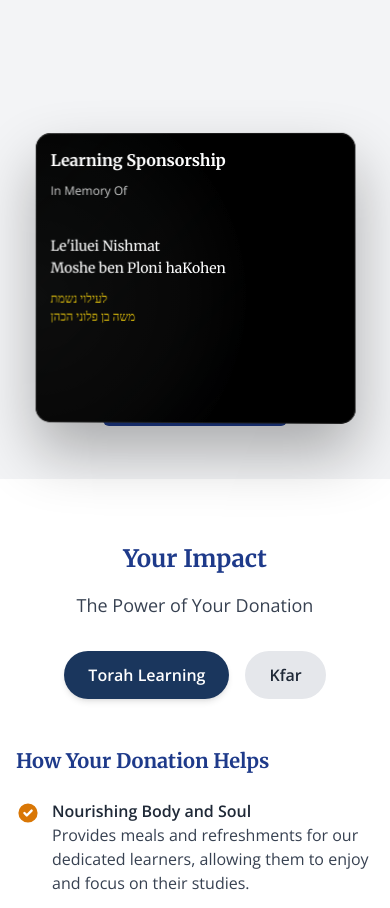
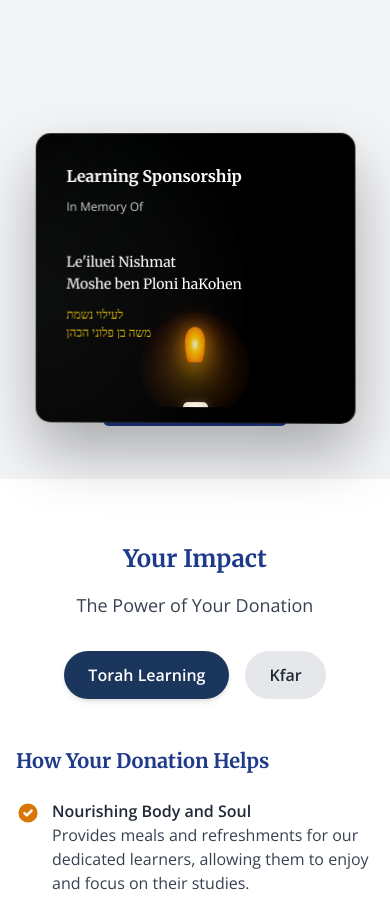
Before and after one commit to doroncodes/sponsorlearning, a plain HTML site: page index.html in a window 390 px wide. Shown: the part 3900-4808 px from the top of the page. Drawn offline with nearby package versions, Linux system fonts and the light colour scheme.

Commit message:
change for mobile

```diff
--- a/card.css
+++ b/card.css
@@ -1,4 +1,35 @@
+.memorial-card {
+  display: flex;
+  flex-direction: row;
+  flex-wrap: wrap; /* allows wrapping on small screens */
+  align-items: center;
+  justify-content: space-between;
+  padding: 1rem;
+  border-radius: 12px;
+  background-color: white;
+  box-shadow: 0 4px 10px rgba(0,0,0,0.1);
+  width: 100%;
+  max-width: 500px;
+  margin: auto;
+}
 
+/* Stack text and image vertically on mobile */
+@media (max-width: 600px) {
+  .memorial-card {
+    flex-direction: column;
+    align-items: center;
+  }
+
+  .memorial-text, .candle-container {
+    width: 100%;
+    text-align: center;
+  }
+
+  .candle-container img {
+    max-height: 150px; /* adjust based on your image */
+    height: auto;
+  }
+}
 .memorial-card {
   margin-top: 80px; /* increase spacing from top */
   position: relative;
--- a/index.html
+++ b/index.html
@@ -687,7 +687,7 @@
                                 משה בן פלוני הכהן
                             </div>
                         </div>
-                     <!--
+
                         <div class="memorial-candle-container">
                             <div class="memorial-candle-wrapper">
                                 <div class="memorial-glow"></div>
@@ -698,7 +698,7 @@
                                         <div class="memorial-wax-drip"></div>
                                         <div class="memorial-wax-drip"></div>
                                         <div class="memorial-wax-drip"></div>
-                                        <div class="memorial-wax-drip"></div> -->
+                                        <div class="memorial-wax-drip"></div>
                                     </div>
                                 </div>
                             </div>
```
